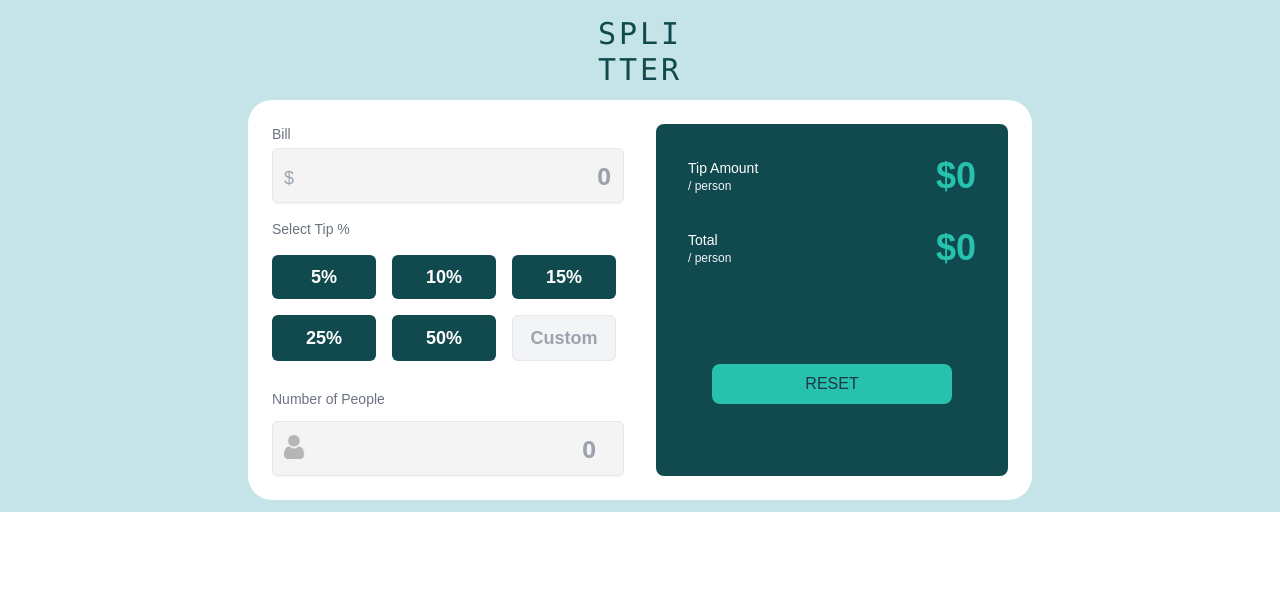
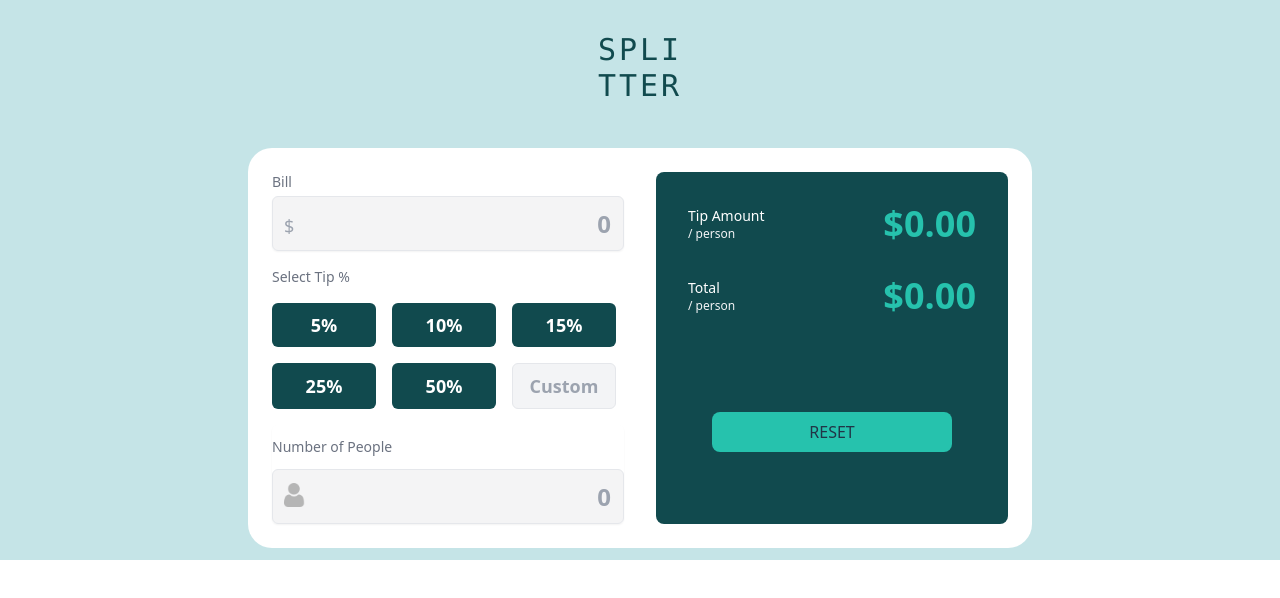
Before and after one commit to ayeshakhan-29/Splitter, a React (Vite) app: page / in a window 1280 px wide. Shown: the top 598 px of the page. Built offline with nearby package versions, Linux system fonts and the light colour scheme.

Commit message:
minor changes

```diff
--- a/src/App.jsx
+++ b/src/App.jsx
@@ -22,9 +22,9 @@
     const finalTipPercentage = customTipPercentage || tipPercentage;
     const bill = parseFloat(billAmount);
     const tip = bill * (finalTipPercentage / 100);
-    const tipPerPerson = tip / parseFloat(numberOfPeople);
+    const tipPerPerson = numberOfPeople === '' || numberOfPeople === '0' ? 0 : tip / parseFloat(numberOfPeople);
     const totalBillWithTip = bill + tip;
-    const billPerPerson = totalBillWithTip / parseFloat(numberOfPeople);
+    const billPerPerson = numberOfPeople === '' || numberOfPeople === '0' ? 0 : totalBillWithTip / parseFloat(numberOfPeople);
     console.log("Bill Amount:", bill);
     console.log("Final Tip Percentage:", finalTipPercentage);
     console.log("Number of People:", numberOfPeople);
@@ -36,9 +36,10 @@
     };
   };
 
+
   return (
     <div className="h-full w-screen md:w-full md:h-full md:flex md:flex-wrap md:flex-col md:items-center md:justify-around">
-      <div className="text-center pt-4">
+      <div className="text-center md:py-8 py-6">
         <span className="uppercase font-mono text-3xl text-[#114A4E] tracking-widest">spli</span><br />
         <span className="uppercase font-mono text-3xl mt-2 text-[#114A4E] tracking-widest">tter</span>
       </div>
@@ -56,7 +57,7 @@
               id="bill"
               value={billAmount}
               onChange={(e) => setBillAmount(e.target.value)}
-              className="peer w-full h-full  bg-transparent pl-10 pr-3 sm:text-2xl rounded-md text-right bg-zinc-100 text-[#114A4E] font-sans font-bold outline outline-0 focus:outline-0 disabled:bg-blue-gray-50 transition-all placeholder-shown:border placeholder-shown:border-blue-gray-200 placeholder-shown:border-t-blue-gray-200 border focus:border-2 text-lg px-3 py-2.5 rounded-[7px] border-blue-gray-200 focus:border-blue-500"
+              className="peer w-full h-full  bg-transparent pl-10 pr-3 sm:text-2xl rounded-md text-right bg-zinc-100 text-[#114A4E]  font-bold outline outline-0 focus:outline-0 disabled:bg-blue-gray-50 transition-all placeholder-shown:border placeholder-shown:border-blue-gray-200 placeholder-shown:border-t-blue-gray-200 border focus:border-2 text-lg px-3 py-2.5 rounded-[7px] border-blue-gray-200 focus:border-blue-500"
               placeholder="0"
             />
           </div>
@@ -78,20 +79,25 @@
             <button className={`mr-4 px-4 py-2 ${selectedButton === 50 ? 'bg-[#26C2AD] text-[#114A4E]' : 'bg-[#114A4E] text-white'}  text-lg font-bold rounded-md w-[5.5rem] md:w-[6.5rem]`} onClick={() => { setTipPercentage(50); setSelectedButton(50); }}>50%</button>
             <input
               type="text"
-              className="bg-gray-100 border md:text-center text-center text-sm md:text-lg font-semibold  text-[#114A4E] rounded-md px-3 py-2 w-[5.5rem] md:w-[6.5rem] outline outline-0 focus:outline-0 border focus:border-2 focus:border-blue-500' "
+              className="bg-gray-100 border md:text-center text-center text-sm md:text-lg font-semibold text-[#114A4E] rounded-md px-3 py-2 w-[5.5rem] md:w-[6.5rem] outline outline-0 focus:outline-0 border focus:border-2 focus:border-blue-500"
               placeholder="Custom"
               value={customTipPercentage}
               onChange={(e) => {
                 const value = e.target.value;
-                if (/^\d*$/.test(value)) {
+                if (value === '' || (/^\d+$/.test(value) && value >= 1 && value <= 100)) {
                   setCustomTipPercentage(value);
                   setTipPercentage(value);
                 }
               }}
             />
-            {customTipPercentage && parseInt(customTipPercentage) === 0 && (
-              <span className="text-red-500 text-sm font-medium ml-2">can't be zero</span>
+            {customTipPercentage && (parseInt(customTipPercentage) === 0 || parseInt(customTipPercentage) > 100) && (
+              <span className="text-red-500 text-sm font-medium ml-2">Enter a number between 1 and 100</span>
             )}
+
+            {customTipPercentage && (parseInt(customTipPercentage) === 0 || parseInt(customTipPercentage) > 100) && (
+              <span className="text-red-500 text-sm font-medium ml-2">Enter a number between 1 and 100</span>
+            )}
+
           </div>
           {/* Number of People section */}
           <div className="relative mt-1 rounded-md shadow-sm">
@@ -103,7 +109,7 @@
                 Number of People
               </label>
               {numberOfPeople && parseInt(numberOfPeople) === 0 && (
-                <span className="text-red-500 text-sm font-medium ml-20 md:ml-32">can't be zero</span>
+                <span className="text-red-500 text-sm font-medium ml-24 md:ml-36 md:py-3 py-3">can't be zero</span>
               )}
             </div>
             <input
@@ -117,7 +123,7 @@
                   setNumberOfPeople(value);
                 }
               }}
-              className={`peer w-full h-full bg-transparent pl-10 pr-3 sm:text-2xl rounded-md text-right bg-zinc-100 text-[#114A4E] font-sans font-bold outline outline-0 focus:outline-0 disabled:bg-blue-gray-50 transition-all placeholder-shown:border placeholder-shown:border-blue-gray-200 placeholder-shown:border-t-blue-gray-200 border focus:border-2 text-lg px-3 py-2.5 rounded-[7px] ${numberOfPeople && parseInt(numberOfPeople) === 0 ? 'border-red-500' : 'border-blue-gray-200 focus:border-blue-500'}`}
+              className={`peer w-full h-full bg-transparent pl-10 pr-3 sm:text-2xl rounded-md text-right bg-zinc-100 text-[#114A4E] font-bold outline outline-0 focus:outline-0 disabled:bg-blue-gray-50 transition-all placeholder-shown:border placeholder-shown:border-blue-gray-200 placeholder-shown:border-t-blue-gray-200 border focus:border-2 text-lg px-3 py-2.5 rounded-[7px] ${numberOfPeople && parseInt(numberOfPeople) === 0 ? 'border-red-500' : 'border-blue-gray-200 focus:border-blue-500'}`}
               placeholder="0"
             />
           </div>
--- a/src/index.css
+++ b/src/index.css
@@ -2,10 +2,11 @@
 @import "tailwindcss/components";
 @import "tailwindcss/utilities";
 @import url("https://fonts.googleapis.com/css2?family=Poppins:wght@300;500&family=Roboto:wght@900&display=swap");
+@import url('https://fonts.googleapis.com/css2?family=IBM+Plex+Mono:ital,wght@0,100;0,200;0,300;0,400;0,500;0,600;0,700;1,100;1,200;1,300;1,400;1,500;1,600;1,700&display=swap');
+
 
 :root {
-  font-family: "Poppins",
-    sans-serif !important;
+
   line-height: 1.5;
   font-weight: 400;
 
@@ -19,18 +20,16 @@
   -moz-osx-font-smoothing: grayscale;
 }
 
+.ibm-plex mono-bold {
+  font-family: "IBM Plex Mono", monospace;
+  font-weight: 700;
+  font-style: normal;
+}
+
 .poppins {
   font-family: "Poppins", sans-serif;
 }
 
-/* a {
-  font-weight: 500;
-  color: #646cff;
-  text-decoration: inherit;
-}
-a:hover {
-  color: #535bf2;
-} */
 
 body {
   max-width: 100vw;
@@ -44,26 +43,13 @@
   background-color: #C5E4E7;
 }
 
+/* Hide spinner for number input */
+input[type=number]::-webkit-inner-spin-button,
+input[type=number]::-webkit-outer-spin-button {
+  -webkit-appearance: none;
+  margin: 0;
+}
 
-/*
-button {
-  border-radius: 8px;
-  border: 1px solid transparent;
-  padding: 0.6em 1.2em;
-  font-size: 1em;
-  font-weight: 500;
-  font-family: inherit;
-  background-color: #1a1a1a;
-  cursor: pointer;
-  transition: border-color 0.25s;
-}
-/* button:hover {
-  border-color: #646cff;
-} */
-/* button:focus,
-button:focus-visible {
-  outline: 4px auto -webkit-focus-ring-color;
-} */
 
 @media (prefers-color-scheme: light) {
   :root {
```
